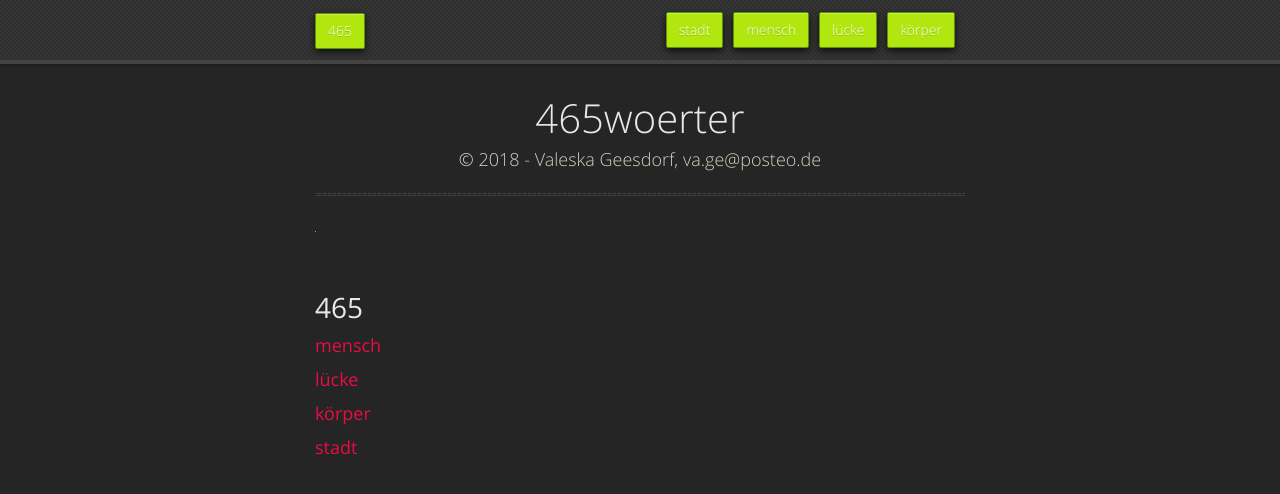
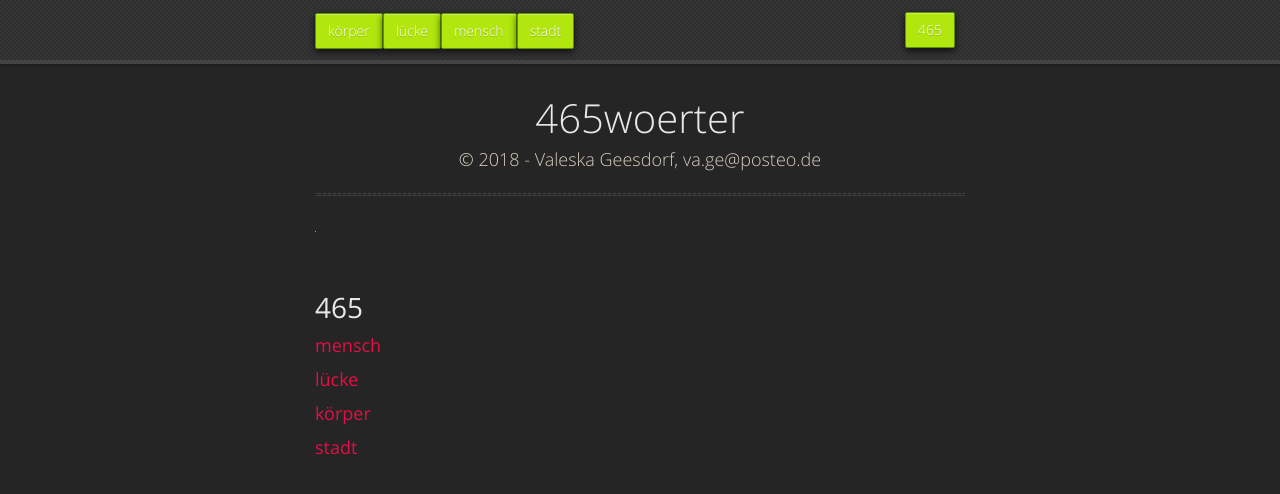
Before and after one commit to va-ge/465woerter, a Jekyll site: the page built from index.md, in a window 1280 px wide. Shown: the top 494 px of the page. Built offline with Jekyll 4.4.1, drawn with Linux system fonts in a browser that asks for light colours; our own code applies the rules of GitHub Pages for plain Markdown files; grey boxes are pictures that could not be loaded.

Commit message:
switch left-right nav

```diff
--- a/_layouts/default.html
+++ b/_layouts/default.html
@@ -19,10 +19,10 @@
   <body>
       <div id="header">
         <nav>
-	        <li class="fork"><a href="{{ site.baseurl | relative_url }}">465</a></li>
+	        <li class="title"><a href="/">465</a></li>
           {% for collection in site.collections %}
 	         {% if collection.label != 'posts' %}
-            <li class="title"><a href="{{ collection.label | relative_url }}">{{ collection.title }}</a></li>
+            <li class="fork"><a href="{{ collection.label | relative_url }}">{{ collection.title }}</a></li>
 	         {% endif %}
 	        {% endfor %}
         </nav>
```
